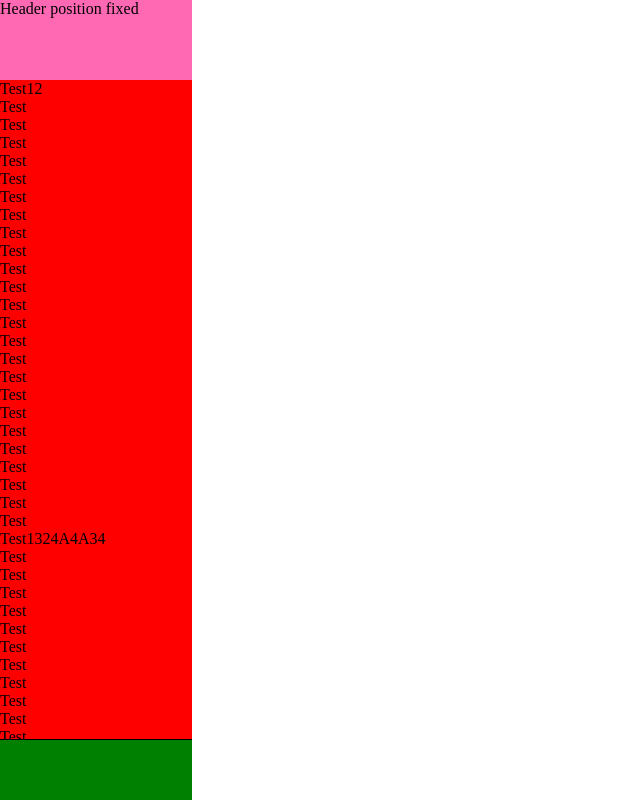
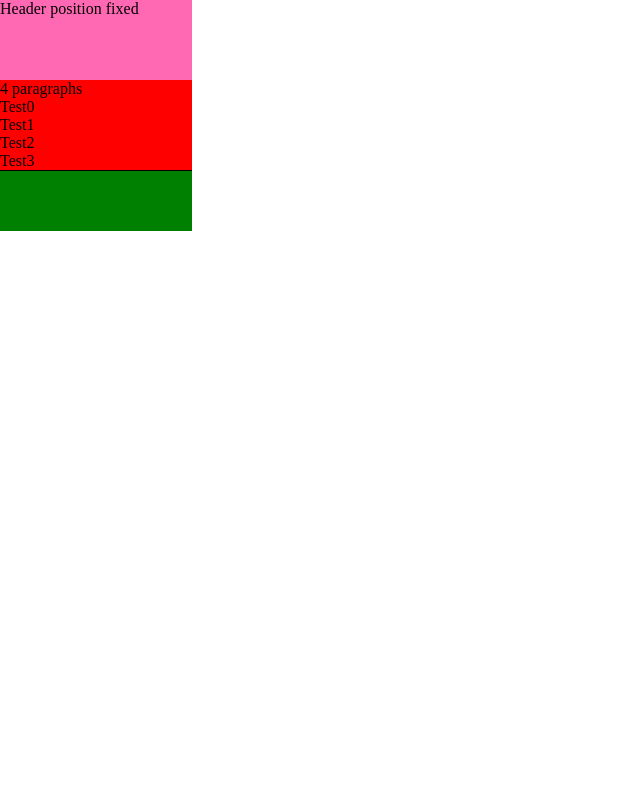
Before and after one commit to flavianh/minimal-web-mobile-layout, a plain HTML site: page index.html in a window 1280 px wide. Shown: the whole page, without its empty margins (0-640 px from the left). Drawn offline with Linux system fonts and the light colour scheme.

Commit message:
Add javascript to simulate a content

```diff
--- a/index.html
+++ b/index.html
@@ -96,6 +96,26 @@
             background-color: green;
         }
     </style>
+
+    <script>
+        function getRandomInt(max) {
+            return Math.floor(Math.random() * max);
+        }
+
+
+        function fillContentWithTestParagraphs() {
+            var contentElements = document.getElementsByClassName("content");
+            for (var i = 0; i < contentElements.length; i++) {
+                var nParagraphs = getRandomInt(68);
+                var innerHTML = (new Array(nParagraphs)).fill(undefined).map(function (_, index) {
+                    return "<p>Test" + index + "</p>"
+                }).join("");
+                contentElements[i].innerHTML = "<p>" + nParagraphs + " paragraphs</p>" + innerHTML;
+            }
+        }
+
+        setInterval(fillContentWithTestParagraphs, 2000);
+    </script>
 </head>
 
 <body>
@@ -105,77 +125,6 @@
         </div>
         <div class="content-wrapper">
             <div class="content red-background">
-                <p>Test12</p>
-                <p>Test</p>
-                <p>Test</p>
-                <p>Test</p>
-                <p>Test</p>
-                <p>Test</p>
-                <p>Test</p>
-                <p>Test</p>
-                <p>Test</p>
-                <p>Test</p>
-                <p>Test</p>
-                <p>Test</p>
-                <p>Test</p>
-                <p>Test</p>
-                <p>Test</p>
-                <p>Test</p>
-                <p>Test</p>
-                <p>Test</p>
-                <p>Test</p>
-                <p>Test</p>
-                <p>Test</p>
-                <p>Test</p>
-                <p>Test</p>
-                <p>Test</p>
-                <p>Test</p>
-                <p>Test1324A4A34</p>
-                <p>Test</p>
-                <p>Test</p>
-                <p>Test</p>
-                <p>Test</p>
-                <p>Test</p>
-                <p>Test</p>
-                <p>Test</p>
-                <p>Test</p>
-                <p>Test</p>
-                <p>Test</p>
-                <p>Test</p>
-                <p>Test</p>
-                <p>Test</p>
-                <p>Test</p>
-                <p>Test</p>
-                <p>Test</p>
-                <p>Test</p>
-                <p>Test</p>
-                <p>Test</p>
-                <p>Test</p>
-                <p>Test</p>
-                <p>Test</p>
-                <p>Test</p>
-                <p>Test</p>
-                <p>Test</p>
-                <p>Test</p>
-                <p>Test</p>
-                <p>Test</p>
-                <p>Test</p>
-                <p>Test</p>
-                <p>Test</p>
-                <p>Test</p>
-                <p>Test</p>
-                <p>Test</p>
-                <p>Test</p>
-                <p>Test23243A4</p>
-                <p>Test</p>
-                <p>Test</p>
-                <p>Test</p>
-                <p>Test</p>
-                <p>Test</p>
-                <p>Test</p>
-                <p>Test</p>
-                <p>Test</p>
-                <p>Test</p>
             </div>
             <div class="footer green-background">
             </div>
```
